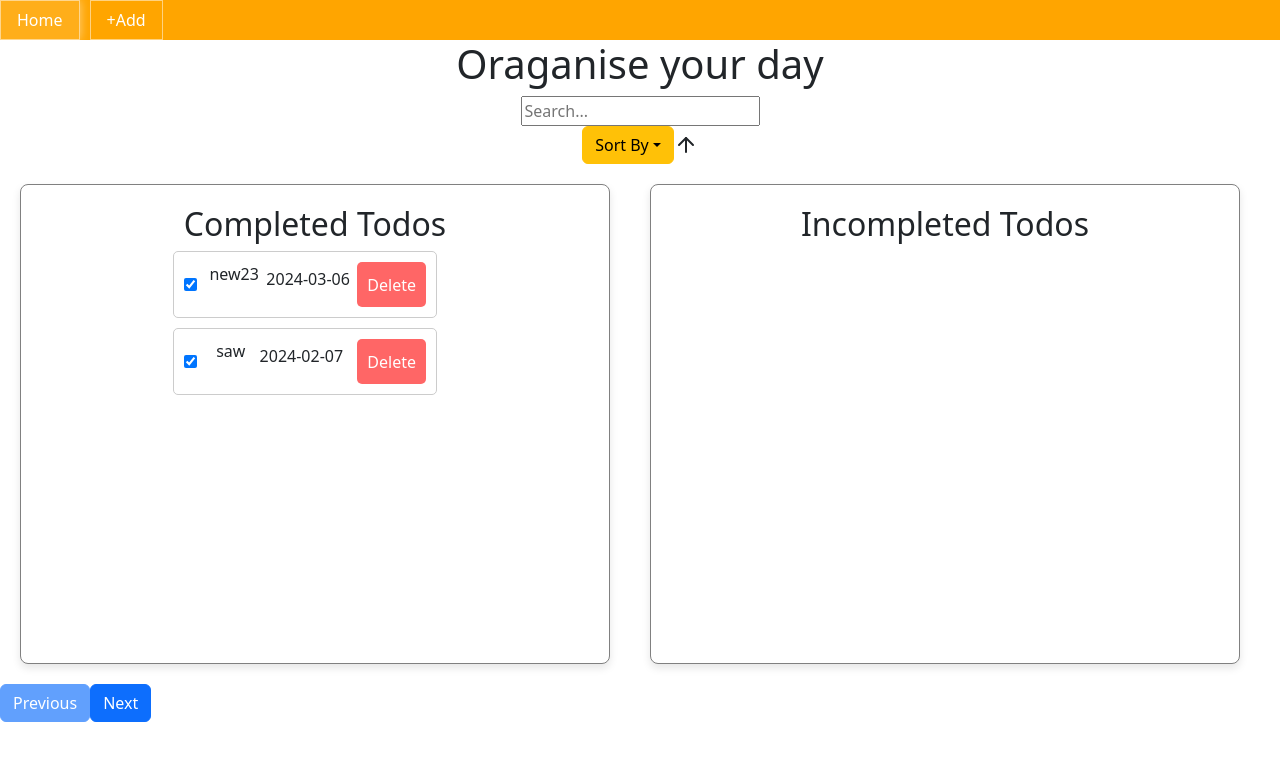
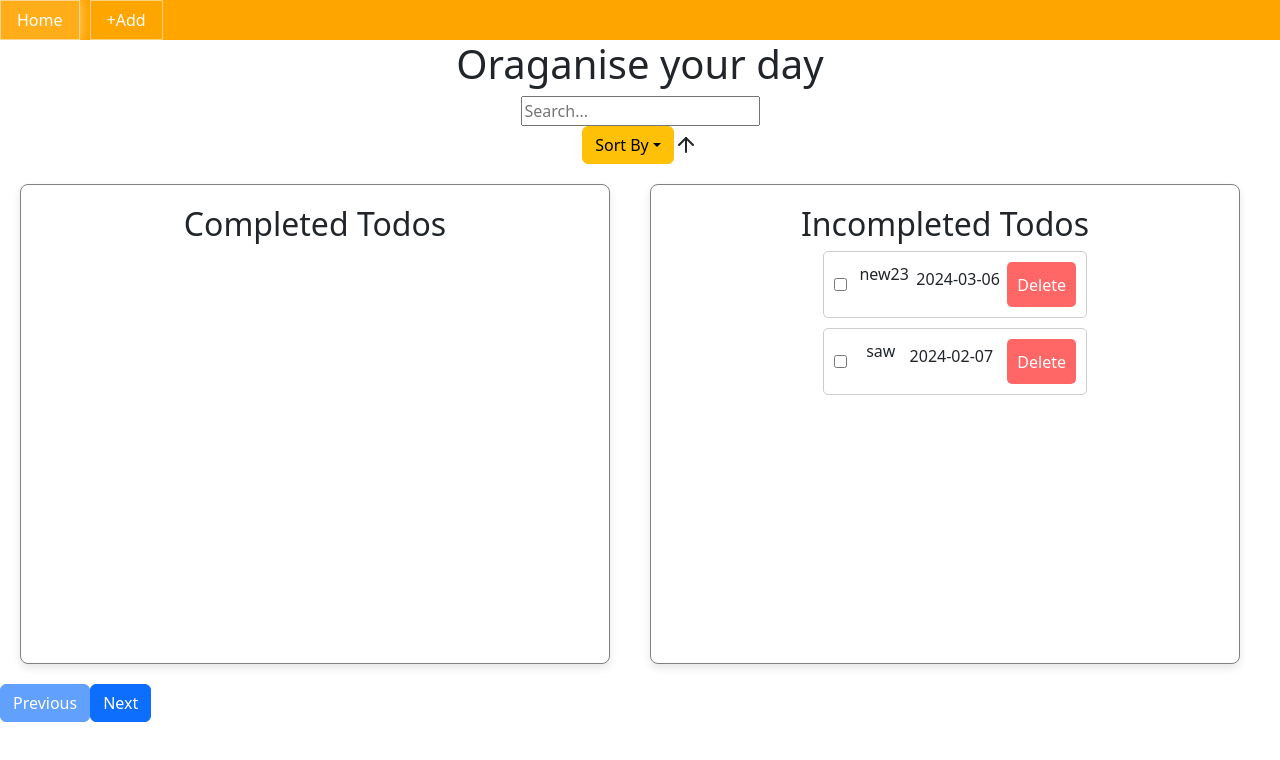
Before and after one commit to Smokashi23/React_assignment, a React (Create React App) app: page / in a window 1280 px wide. Shown: the top 760 px of the page. Built offline with nearby package versions, Linux system fonts and the light colour scheme; data requests are answered from the project's data file.

Commit message:
updated formik

```diff
--- a/db.json
+++ b/db.json
@@ -4,13 +4,13 @@
       "id": "beb2",
       "todo": "new23",
       "date": "2024-03-06",
-      "completed": true
+      "completed": false
     },
     {
       "id": "fe6a",
       "todo": "saw",
       "date": "2024-02-07",
-      "completed": true
+      "completed": false
     },
     {
       "id": "db92",
@@ -34,7 +34,7 @@
       "id": "6f22",
       "todo": "pagination",
       "date": "2024-03-13",
-      "completed": true
+      "completed": false
     },
     {
       "todo": "fwf",
@@ -47,6 +47,12 @@
       "date": "2024-02-27",
       "completed": false,
       "id": "dNBu9cv"
+    },
+    {
+      "todo": "formil",
+      "date": "2024-03-20",
+      "completed": false,
+      "id": "wVcp-GT"
     }
   ]
 }
--- a/src/components/AddTodo.tsx
+++ b/src/components/AddTodo.tsx
@@ -34,7 +34,9 @@ const AddTodo = () => {
     },
     validationSchema: Yup.object({
       todo: Yup.string().required("Todo is required"),
-      date: Yup.string().required("Date is required"),
+      date: Yup.date()
+      .min(new Date(), "Date is Invalid")
+      .required("Date is required"),
     }),
     onSubmit: async (values, { resetForm }) => {
       await mutateAddTodo({
```
